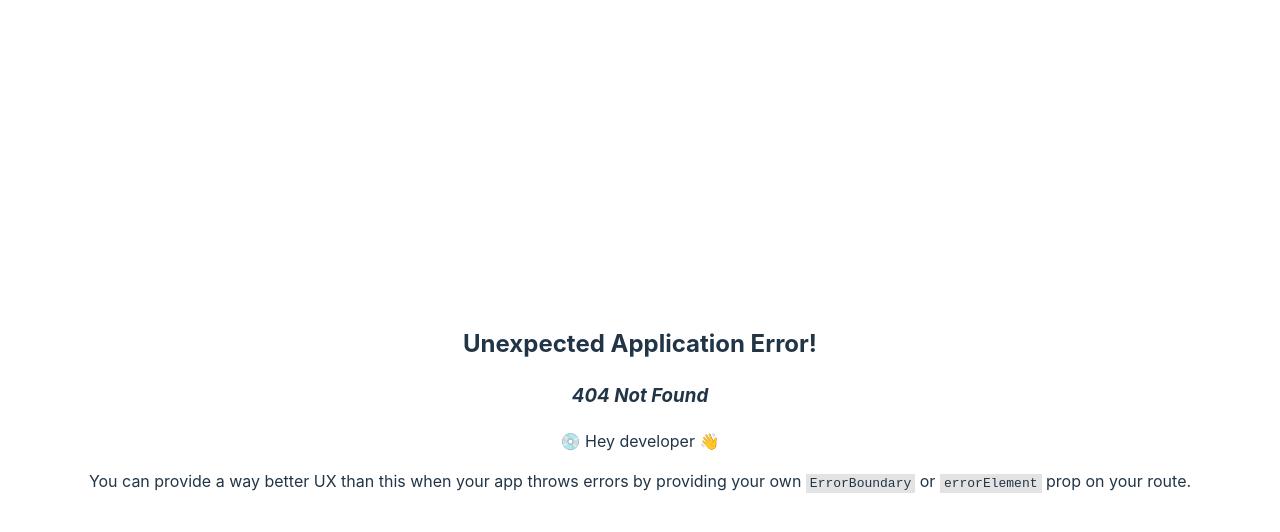
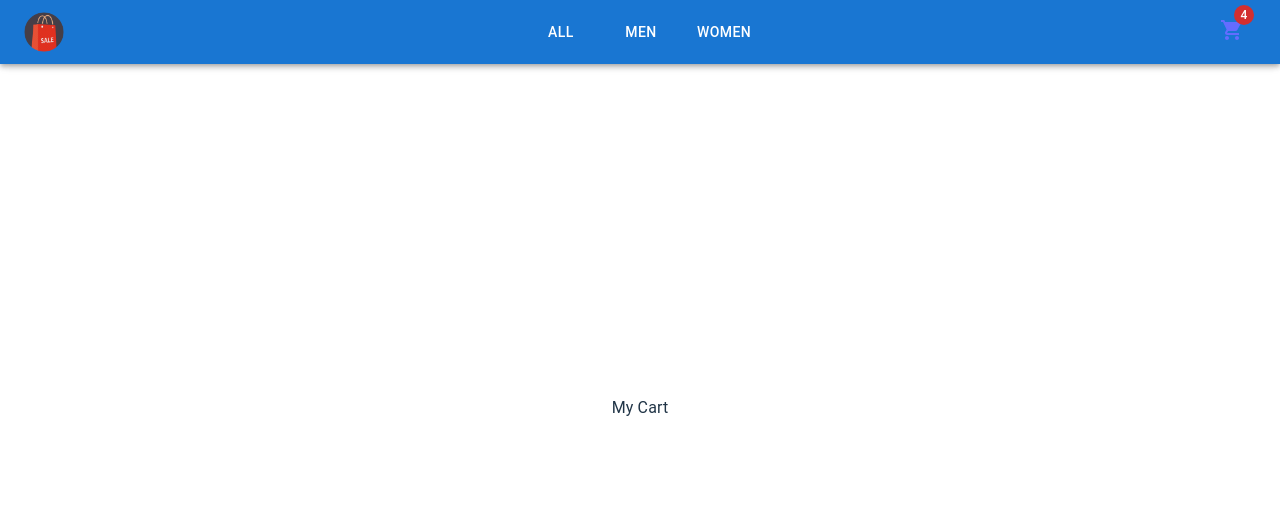
Before and after one commit to ornops/e-commerce-v2, a React (Vite) app: page /cart in a window 1280 px wide. Before the commit this address had no page. Shown: the top 532 px of the page. Built offline with nearby package versions, Linux system fonts and the light colour scheme.

Commit message:
Started creating the Cart Page

```diff
--- a/src/components/Navigation Bar/navbar.tsx
+++ b/src/components/Navigation Bar/navbar.tsx
@@ -35,7 +35,7 @@ const Navbar: React.FC = () => {
 
 				{/* Desktop menu items */}
 				<Box sx={{ display: { xs: "none", md: "flex" }, gap: 2 }}>
-					<Link to="/"><Button sx={{ color: '#fff' }}>All</Button></Link>
+					<Link to="/" ><Button sx={{ color: '#fff' }}>All</Button></Link>
 					<Link to="/men"><Button sx={{ color: '#fff' }}>Men</Button></Link>
 					<Link to="/women"><Button sx={{ color: '#fff' }}>Women</Button></Link>
 				</Box>
@@ -43,7 +43,9 @@ const Navbar: React.FC = () => {
 				{/* Shopping cart icon */}
 				<IconButton size="large" color="inherit">
 					<Badge badgeContent={4} color="error">
-						<ShoppingCartIcon />
+						<Link to="/cart" style={{ textDecoration: 'none' }}><ShoppingCartIcon /></Link>
+
+
 					</Badge>
 				</IconButton>
 			</Toolbar>
--- a/src/index.css
+++ b/src/index.css
@@ -16,7 +16,7 @@
 a {
   font-weight: 500;
   color: #646cff;
-  text-decoration: inherit;
+  text-decoration: none;
 }
 
 a:hover {
--- a/src/main.tsx
+++ b/src/main.tsx
@@ -4,6 +4,7 @@ import './index.css'
 import App from './App.tsx'
 import MensPage from './pages/MensPage.tsx'
 import WomensPage from './pages/WomensPage.tsx'
+import CartPage from './pages/CartPage.tsx'
 import { createBrowserRouter, RouterProvider } from 'react-router-dom'
 
 
@@ -19,6 +20,10 @@ const router = createBrowserRouter([
   {
     path: '/women',
     element: <WomensPage />
+  },
+  {
+    path: '/cart',
+    element: <CartPage />
   }
 ])
 
--- /dev/null
+++ b/src/pages/CartPage.tsx
@@ -0,0 +1,14 @@
+import React from 'react'
+import { Box, Typography } from "@mui/material";
+import Navbar from '../components/Navigation Bar/navbar';
+
+const CartPage: React.FC = () => {
+	return (
+		<Box>
+			<Navbar />
+			<Typography>My Cart</Typography>
+		</Box>
+	)
+}
+
+export default CartPage
```
